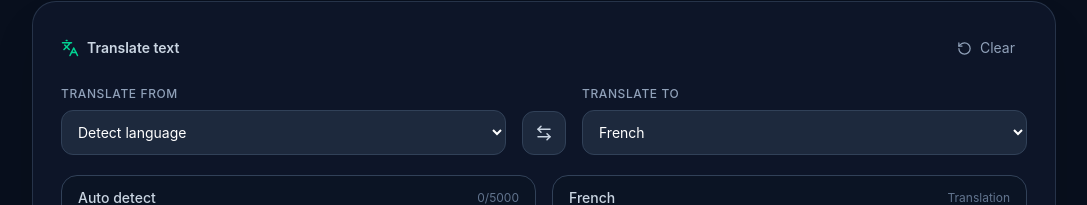
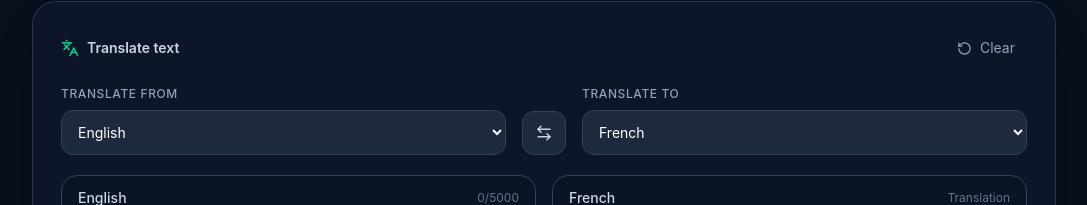
Before and after one commit to abdulsalam-hub/syntra, a React (Vite) app: page / in a window 1280 px wide. Shown: the part 207-412 px from the top of the page, without its empty margins (96-1183 px from the left). Built offline with nearby package versions, Linux system fonts and the light colour scheme.

Commit message:
Set an explicit source language for free translation

```diff
--- a/src/App.tsx
+++ b/src/App.tsx
@@ -50,7 +50,7 @@ const MAX_CHARACTERS = 5000;
 function App() {
   const [inputText, setInputText] = useState("");
   const [translatedText, setTranslatedText] = useState("");
-  const [sourceLang, setSourceLang] = useState("auto");
+  const [sourceLang, setSourceLang] = useState("en");
   const [targetLang, setTargetLang] = useState("fr");
   const [isListening, setIsListening] = useState(false);
   const [isTranslating, setIsTranslating] = useState(false);
@@ -255,7 +255,7 @@ function App() {
                 onChange={(event) => setSourceLang(event.target.value)}
                 className="w-full rounded-xl border border-slate-700 bg-slate-800 px-3 py-3 text-sm text-white outline-none transition focus:border-blue-400 focus:ring-2 focus:ring-blue-400/20"
               >
-                <option value="auto">Detect language</option>
+                <option value="auto">Auto detect (not available on free provider)</option>
                 {LANGUAGES.map((language) => (
                   <option key={language.code} value={language.code}>{language.name}</option>
                 ))}
```
